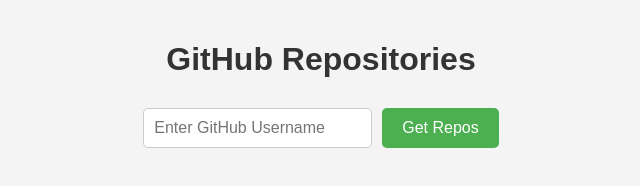
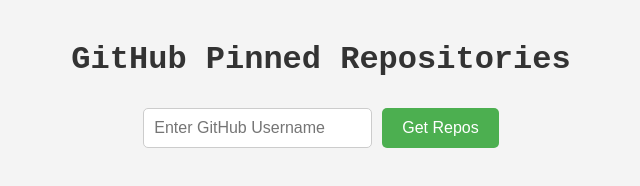
Before and after one commit to yashsuhagiya/github-pinned-repo, a website: page public/index.html in a window 1280 px wide. Shown: the whole page, without its empty margins (319-959 px from the left). Drawn offline with Linux system fonts and the light colour scheme.

Commit message:
add: font, title

```diff
--- a/public/index.html
+++ b/public/index.html
@@ -1,12 +1,13 @@
 <!DOCTYPE html>
 <html lang="en">
+
 <head>
   <meta charset="UTF-8">
-  <title>GitHub Repositories</title>
+  <title>GitHub Pinned Repositories</title>
   <link rel="stylesheet" href="https://cdnjs.cloudflare.com/ajax/libs/font-awesome/5.15.4/css/all.min.css">
   <style>
     body {
-      font-family: Arial, sans-serif;
+      font-family: JetBrains Mono, monospace;
       margin: 0;
       padding: 0;
       background-color: #f4f4f4;
@@ -64,7 +65,7 @@
       margin-bottom: 20px;
       padding: 15px;
       background-color: #fff;
-      border-radius: 8px;
+      border-radius: 10px;
       box-shadow: 0 4px 8px rgba(0, 0, 0, 0.1);
       transition: box-shadow 0.3s ease;
     }
@@ -115,9 +116,10 @@
     }
   </style>
 </head>
+
 <body>
   <div class="container">
-    <h1>GitHub Repositories</h1>
+    <h1>GitHub Pinned Repositories</h1>
     <form id="usernameForm">
       <input type="text" id="usernameInput" placeholder="Enter GitHub Username" required>
       <button type="submit">Get Repos</button>
@@ -129,7 +131,7 @@
   </div>
 
   <script>
-    document.getElementById('usernameForm').addEventListener('submit', async function(event) {
+    document.getElementById('usernameForm').addEventListener('submit', async function (event) {
       event.preventDefault();
       const username = document.getElementById('usernameInput').value;
       const response = await fetch(`/${username}`);
@@ -155,4 +157,5 @@
     }
   </script>
 </body>
+
 </html>
```
